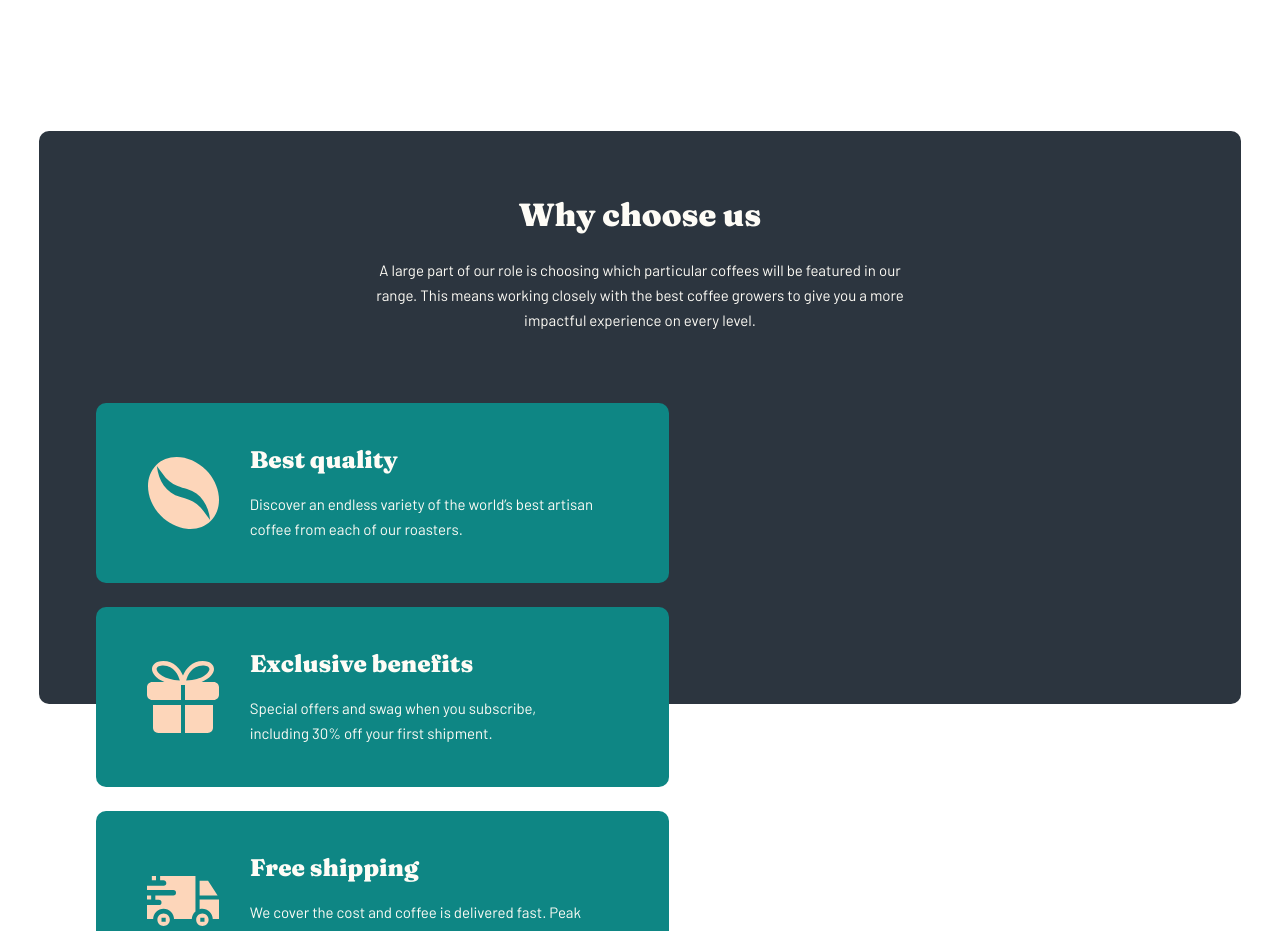
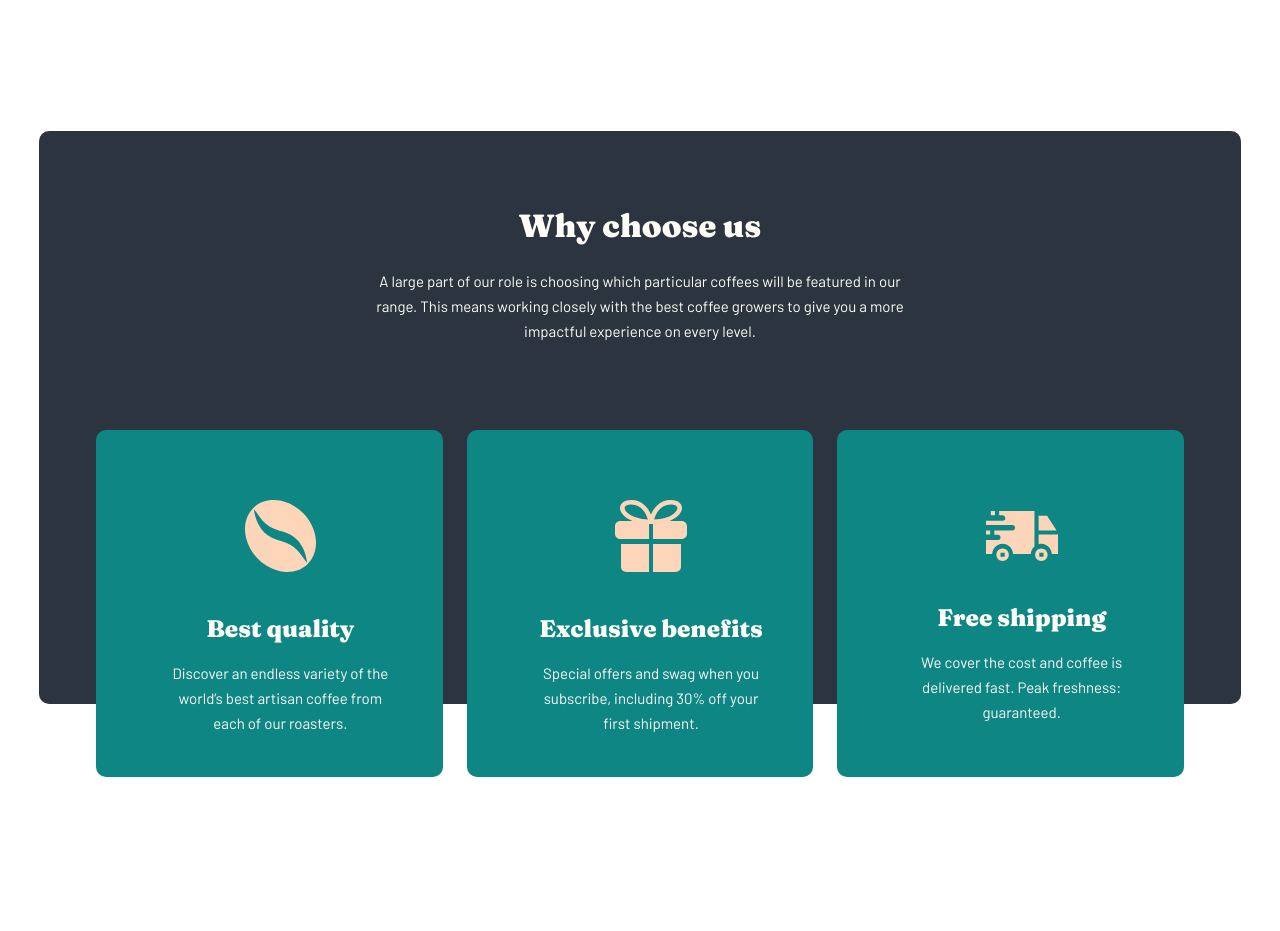
Before and after one commit to MarkoDjuric/Coffeeroasters-subscription-site-FM, a website: page index.html in a window 1280 px wide. Shown: the part 1740-2671 px from the top of the page. After the commit the page ends 2517 px from the top, so only its background shows below. Drawn offline with nearby package versions, Linux system fonts and the light colour scheme; files that its build step writes are made by us from their sources.

Commit message:
features

```diff
--- a/app/scss/components/features.scss
+++ b/app/scss/components/features.scss
@@ -12,10 +12,16 @@
             height: 90.2rem;
 
             @include breakpoint-up(tablet) {
+                padding-top: 5.6rem;
                 height: 57.3rem;
                 padding-inline: 5.7rem;
+            }
+            @include breakpoint-up(midesktop) {
+                padding-top: 7.5rem;
+                // height: 57.3rem;
+                // padding-inline: 5.7rem;
+            }
 
-            }
 
             .features__text {
                 margin-bottom: 6.4rem;
@@ -27,26 +33,33 @@
                     margin-bottom: 7rem;
                 }
 
+                @include breakpoint-up(midesktop) {
+                    margin-bottom: 8.6rem;
+                }
+
                 h3 {
                     margin-bottom: 2.4rem;
-
                 }
             }
         }
+
 
         &__wrapp_items {
             gap: 2.4rem;
             min-height: 119.4rem;
             grid-template-columns: 1fr;
+            max-width: 120rem;
 
             @include breakpoint-up(tablet) {
                 min-height: 58.8rem;
-                max-width: 57.3rem;
+            }
+            @include breakpoint-up(midesktop) {
+                min-height: 0;
+            justify-content: center;
+                grid-template-columns:   repeat(3, minmax(250px, 1fr));
             }
 
-
         }
-
 
         &__item {
             flex-direction: column;
@@ -59,28 +72,51 @@
 
             @include breakpoint-up(tablet) {
                 display: grid;
-                grid-template-columns: 1fr 3fr;
+                grid-template-columns: auto auto;
                 text-align: left;
+                column-gap: 5.5rem;
+                padding-right: 4.8rem;
+                padding-left: 7rem;
+
 
                 img {
                     grid-column:1 / 2;
                     grid-row: 1 / 3;
                     place-self: center;
+                    justify-self:flex-start;
                 }
 
 
                 h4 {
-                    grid-column: 2 / 5;
+                    grid-column: 2 / 3;
                     grid-row: 1 / 2;
                     margin-bottom: 1.6rem;
                     margin-top: 4.1rem;
+
                 }
 
                 p {
-                grid-column:  2 / 5;
-                grid-row: 2 / 3;
-                padding-bottom: 4.1rem;
-                max-width: 34.4rem;
+                    grid-column:  2 / 3;
+                    grid-row: 2 / 3;
+                    padding-bottom: 4.1rem;
+                    width: 34.4rem;
+                    @include breakpoint-up(midesktop) {
+                      width: unset;
+                    }
+                }
+
+
+                @include breakpoint-up(midesktop) {
+                    display:flex;
+                    text-align: center;
+                    padding-top: 7rem;
+
+                    img,p {
+
+                        max-width: 25.5rem;
+                    }
+
+
                 }
 
 
--- a/app/scss/util/breakpoints.scss
+++ b/app/scss/util/breakpoints.scss
@@ -2,6 +2,7 @@
 $breakpoints-up: (
 	'mid' :    '31.25em',
 	'tablet':  '48em',    // 768rem / 16 = 48em
+	'midesktop':'62.5em',
 	'desktop': '90em',
 );
 
```
